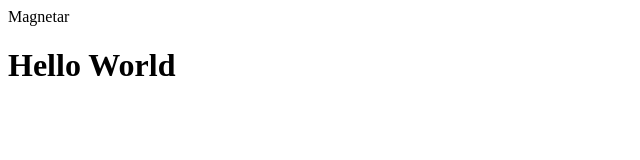
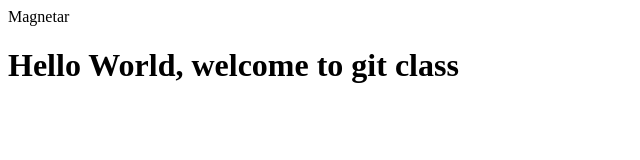
Before and after one commit to Tes8am/my-test-repo, a plain HTML site: page index.html in a window 1280 px wide. Shown: the whole page, without its empty margins (0-640 px from the left). Drawn offline with Linux system fonts and the light colour scheme.

Commit message:
updated file

```diff
--- a/index.html
+++ b/index.html
@@ -3,5 +3,5 @@
 	</head>
 
 <h1>
-	Hello World
+	Hello World, welcome to git class
 	</h1>
```
